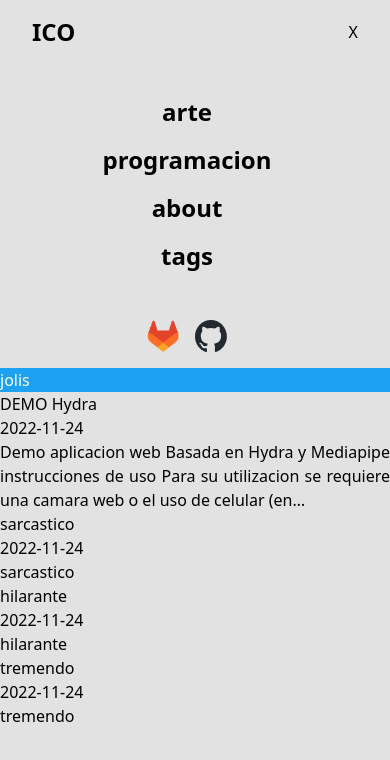
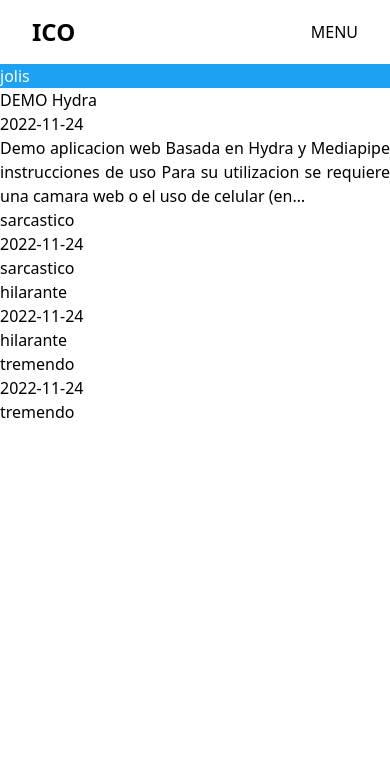
Before and after one commit to santitfg/santitfg.github.io, a Gatsby site: page / in a window 390 px wide. Built offline with nearby package versions, Linux system fonts and the light colour scheme; Gatsby itself is replaced by a stand-in of ours.

Commit message:
menu hamburguessa comienza cerrado, cambio de nombre: posteos -> content

```diff
--- a/gatsby-config.js
+++ b/gatsby-config.js
@@ -33,9 +33,9 @@ module.exports = {
     resolve: 'gatsby-source-filesystem',
     options: {
       "name": "posteos",
-      "path": "./src/posteos/"
+      "path": "./src/content/"
     },
-    __key: "posteos"
+    __key: "content"
   }
   , {
     resolve: 'gatsby-source-filesystem',
--- a/src/components/layout.jsx
+++ b/src/components/layout.jsx
@@ -4,14 +4,14 @@ import "../styles/global.css";
 import Navbar from "./navbar";
 const Layout = (props) => {
   return (
-    <div className="bg-[#e2e2e2] w-screen h-screen">
+    <>
       <Navbar />
       <main className="container mx-auto text-justify ">
       <h1 className="bg-[#1da1f2] text-white"> {props.titulo}</h1>
 
       {props.children}
       </main>
-    </div>
+    </>
   );
 };
 export default Layout;
--- a/src/components/navbar.jsx
+++ b/src/components/navbar.jsx
@@ -1,16 +1,21 @@
 import React from "react";
 import { Link } from "gatsby";
-import { useState } from "react"; // import state
+import {useState} from "react";
 import logoGitLab from "../images/gitlab-logo-500.png";
 import logoGiHub from "../images/github-mark.svg";
 
 const Navbar = () => {
-  const [estadoMenuHamburguesa, setMenuHamburguesa] = useState(false);
+  // variable algo tosca para que el menu hamburguesa comience cerrado si la pantalla es sm sino estaria abierto y seria el menu comun
+  //por ahi tendria que desacoplar el nabvar largo y el menu en sm
+  var estadoInicial=false;
+  if(window.innerWidth<=640)estadoInicial=true;
+
+  const [estadoMenuHamburguesa, setMenuHamburguesa] = useState(estadoInicial);
 
   const toggleHamburguesa = () => {
     setMenuHamburguesa(!estadoMenuHamburguesa);
-    console.log(estadoMenuHamburguesa);
   };
+
   return (
     <>
       {/* justify-around  items-center justify-between flex*/}
--- a/src/pages/index.jsx
+++ b/src/pages/index.jsx
@@ -7,15 +7,15 @@ const IndexPage = ({ data }) => {
     <Layout titulo="jolis">
       <main>
         {data.allMarkdownRemark.edges.map(({ node }) => (
-          <>
-            <Link to={node.fields.slug}>
+          <div  key={node.fields.slug} >
+            <Link to={node.fields.slug} >
               <div className="hover:bg-red-400">
                 <h1>{node.frontmatter.title}</h1>
               <h3>{node.frontmatter.date}</h3>
               <p>{node.excerpt}</p>
               </div>
             </Link>
-          </>
+          </div >
         ))}
       </main>
     </Layout>
```
Also changed, not shown: src/content/demo-hydra.md (renamed from src/posteos/demo-hydra.md), src/content/esto-ya-confirma-la-regla.md (renamed from src/posteos/esto-ya-confirma-la-regla.md), src/content/hola-esto-es-una-nueva-prueba.md (renamed from src/posteos/hola-esto-es-una-nueva-prueba.md), src/content/hola-esto-es-una-prueba.md (renamed from src/posteos/hola-esto-es-una-prueba.md).
